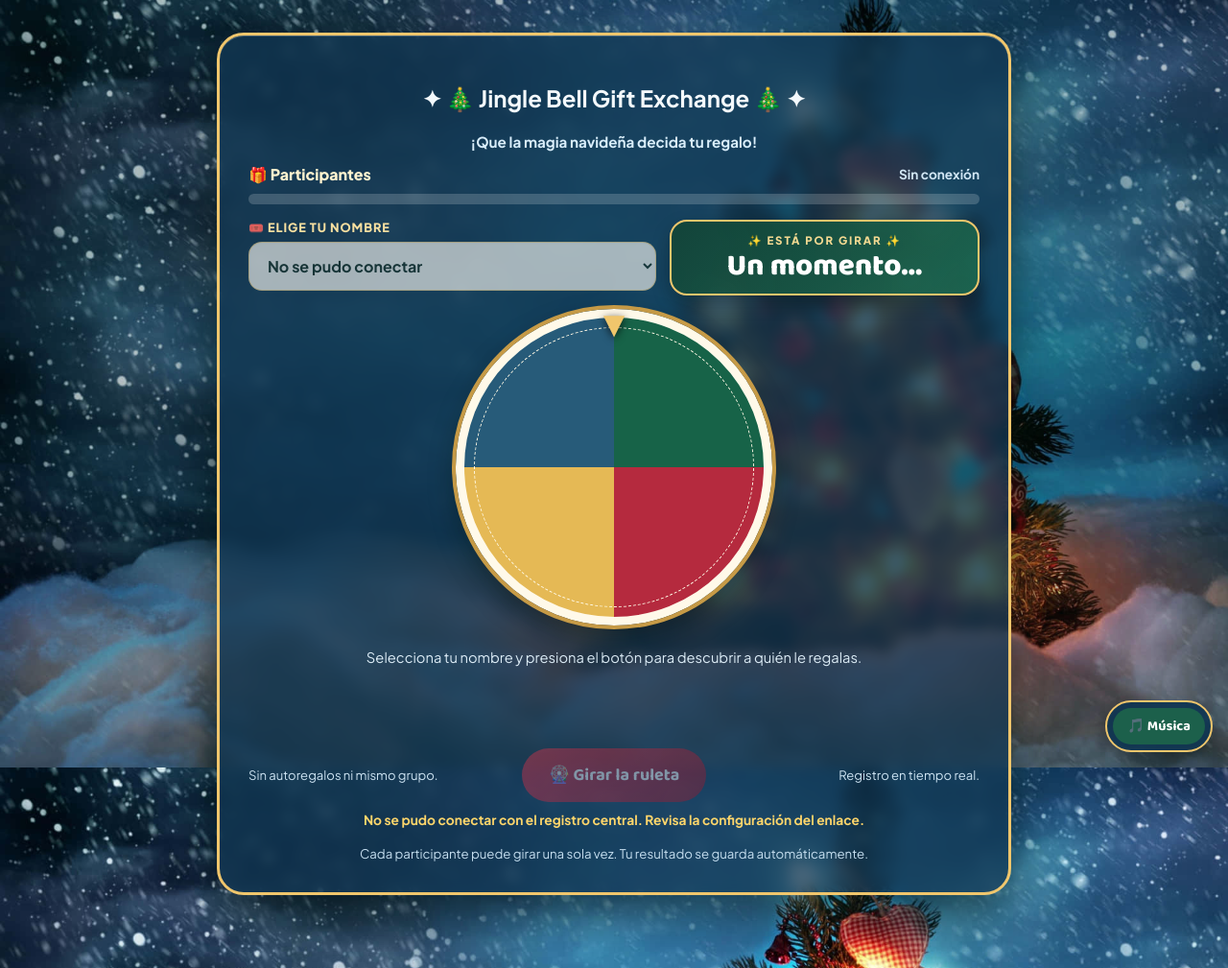
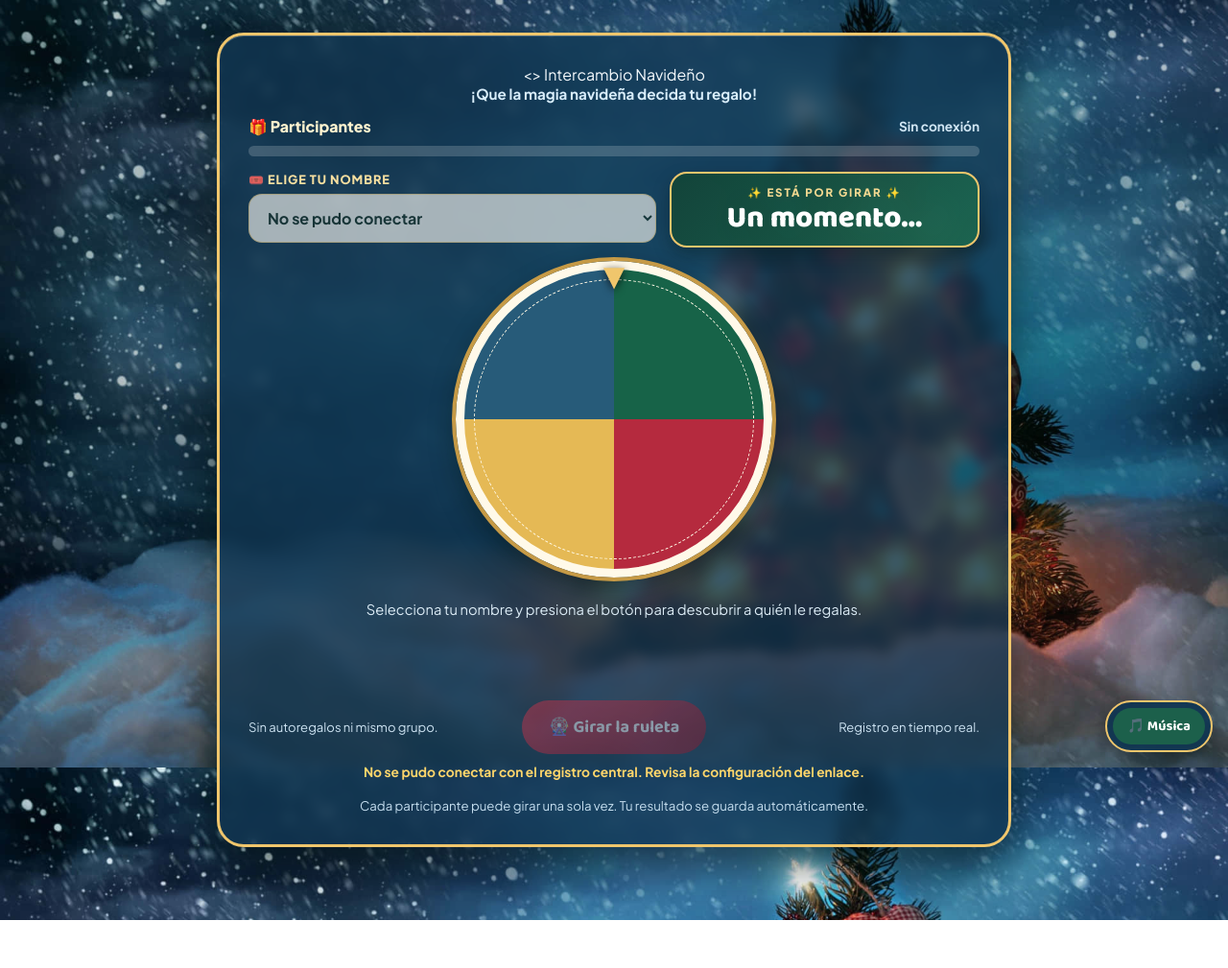
Before and after one commit to DrCimi/tombola-navidena, a plain HTML site: page index.html in a window 1280 px wide. Shown: the whole page at 96% size. After the commit the page ends 959 px from the top, so only its background shows below. Drawn offline with Linux system fonts and the light colour scheme.

Commit message:
index.html

```diff
--- a/index.html
+++ b/index.html
@@ -298,7 +298,7 @@ button:disabled{opacity:.45;cursor:not-allowed;box-shadow:none}
 <main>
  <section class="panel">
   <header class="hero-in-panel">
-   <h1>✦ 🎄 Jingle Bell Gift Exchange 🎄 ✦</h1>
+   <> Intercambio Navideño  </h1>
    <p class="subtitle">¡Que la magia navideña decida tu regalo!</p>
   </header>
 
```
